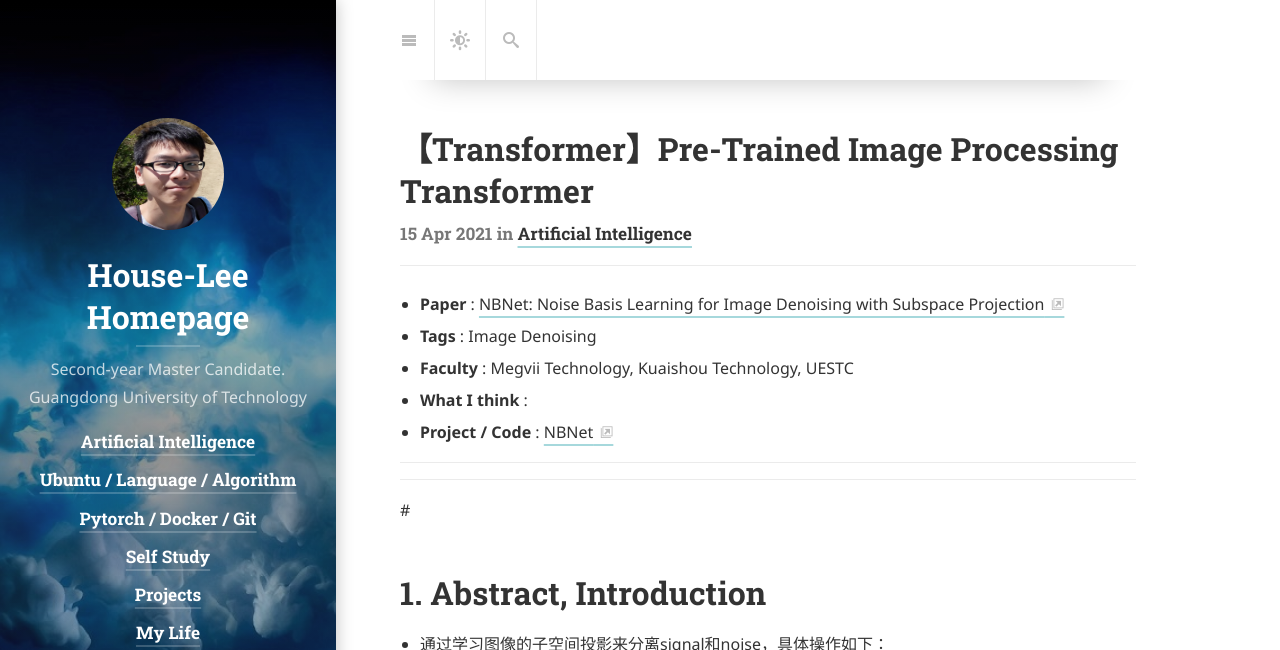
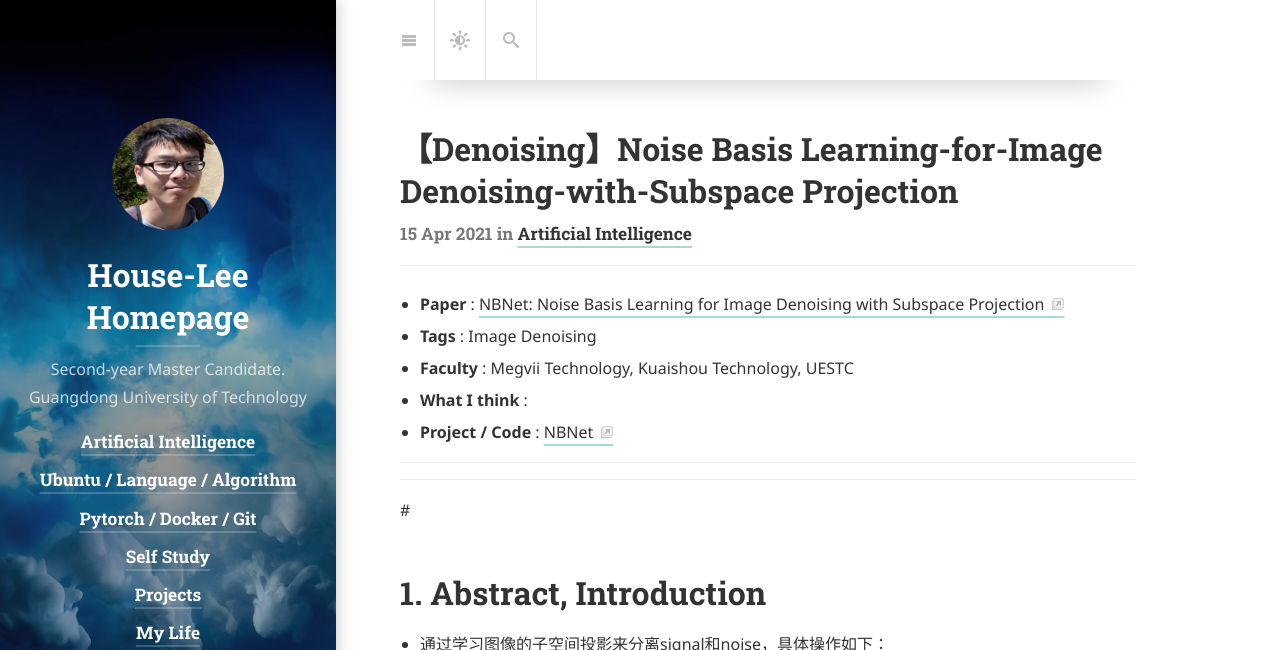
Before and after one commit to Junyang-gdut/gdut-cjy.github.io, a Jekyll site: the page built from artificial-intelligence/_posts/2021-04-15-NBNet.md, in a window 1280 px wide and 900 px high, cut to the strip 0-650 px from the top of the window. Built offline with Jekyll 4.4.1, drawn with Linux system fonts in a browser that asks for light colours; cached includes are drawn as plain includes; nearby versions of some CDN libraries; some web fonts are replaced; library files that are not in the unit come from our copies; comment, search, counter and statistics services are not loaded.

Commit message:
Update 2021-04-15-NBNet.md

```diff
--- a/artificial-intelligence/_posts/2021-04-15-NBNet.md
+++ b/artificial-intelligence/_posts/2021-04-15-NBNet.md
@@ -1,6 +1,6 @@
 ---
 layout: post
-title: 【Transformer】Pre-Trained Image Processing Transformer
+title: 【Denoising】Noise Basis Learning-for-Image Denoising-with-Subspace Projection
 ---
 
 - **Paper** : [NBNet: Noise Basis Learning for Image Denoising with Subspace Projection](https://arxiv.org/abs/2012.15028)
```
